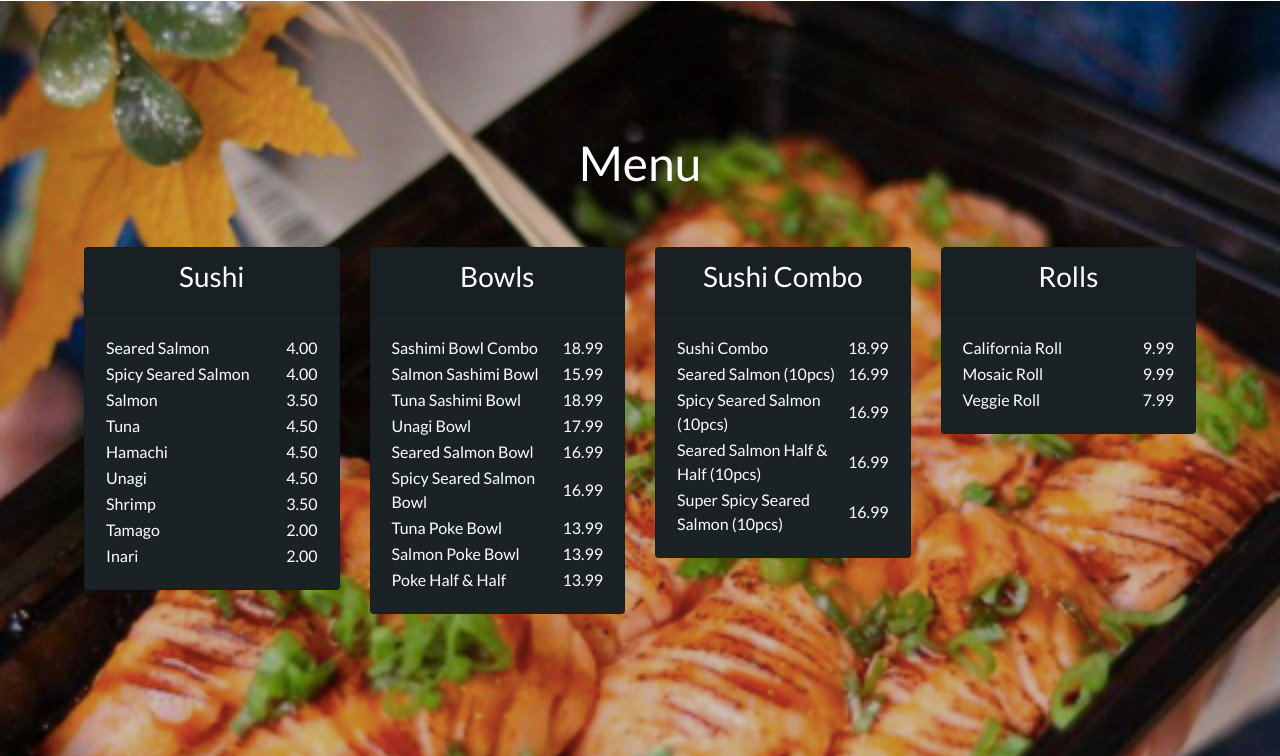
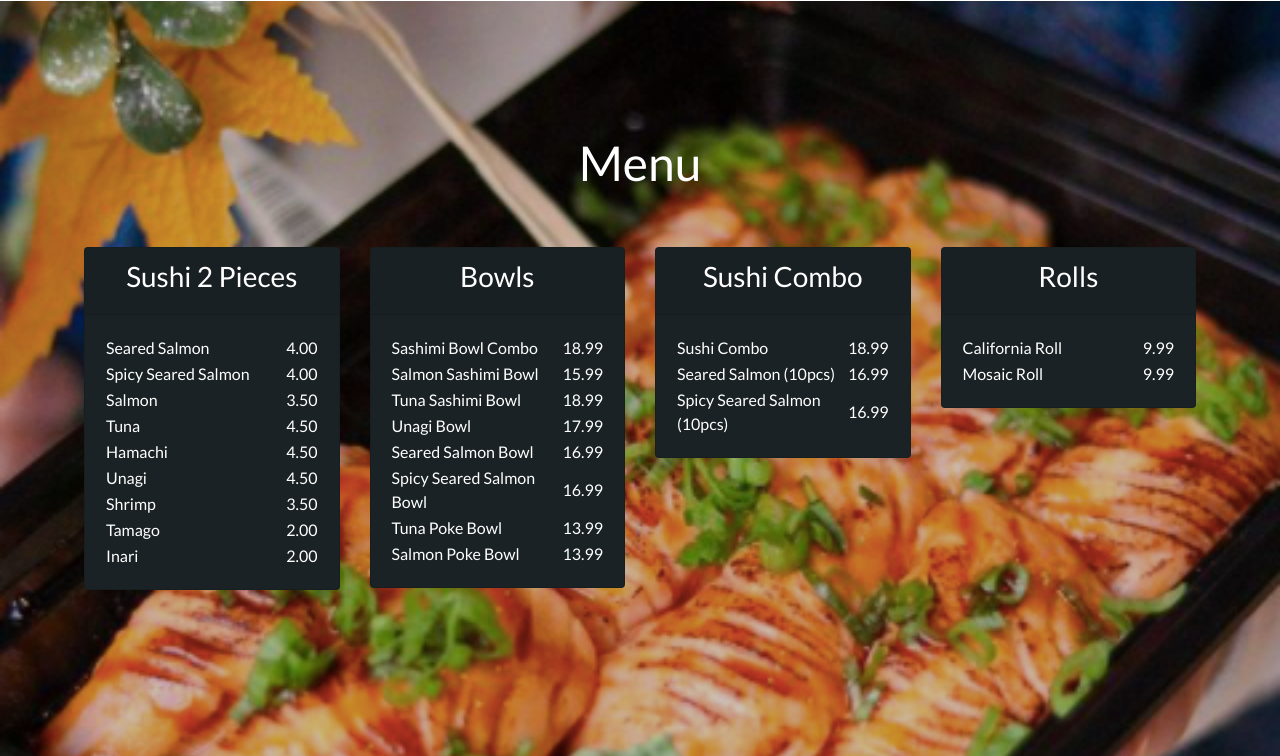
Before and after one commit to Laniella/SushiJ, a plain HTML site: page index.html in a window 1280 px wide. Shown: the part 2252-3008 px from the top of the page. Drawn offline with nearby package versions, Linux system fonts and the light colour scheme.

Commit message:
menu update

```diff
--- a/index.html
+++ b/index.html
@@ -128,7 +128,7 @@
             <div class="col-lg-3 col-md-6">
               <div class="card text-white">
                 <div class="card-header">
-                  <h3>Sushi</h3>
+                  <h3>Sushi 2 Pieces</h3>
                 </div>
                 <div class="card-body">
                   <table>
@@ -212,10 +212,6 @@
                       <td class="item">Salmon Poke Bowl</td>
                       <td class="price">13.99</td>
                     </tr>
-                    <tr>
-                      <td class="item">Poke Half & Half</td>
-                      <td class="price">13.99</td>
-                    </tr>
                   </table>
                 </div>
               </div>
@@ -240,14 +236,6 @@
                       <td class="item">Spicy Seared Salmon (10pcs)</td>
                       <td class="price">16.99</td>
                     </tr>
-                    <tr>
-                      <td class="item">Seared Salmon Half & Half (10pcs)</td>
-                      <td class="price">16.99</td>
-                    </tr>
-                    <tr>
-                      <td class="item">Super Spicy Seared Salmon (10pcs)</td>
-                      <td class="price">16.99</td>
-                    </tr>
                   </table>
                 </div>
               </div>
@@ -268,15 +256,11 @@
                       <td class="item">Mosaic Roll</td>
                       <td class="price">9.99</td>
                     </tr>
-                    <tr>
-                      <td class="item">Veggie Roll</td>
-                      <td class="price">7.99</td>
-                    </tr>
-
                   </table>
                 </div>
               </div>
             </div>
+
           </div>
         </div>
       <!-- </div> -->
```
